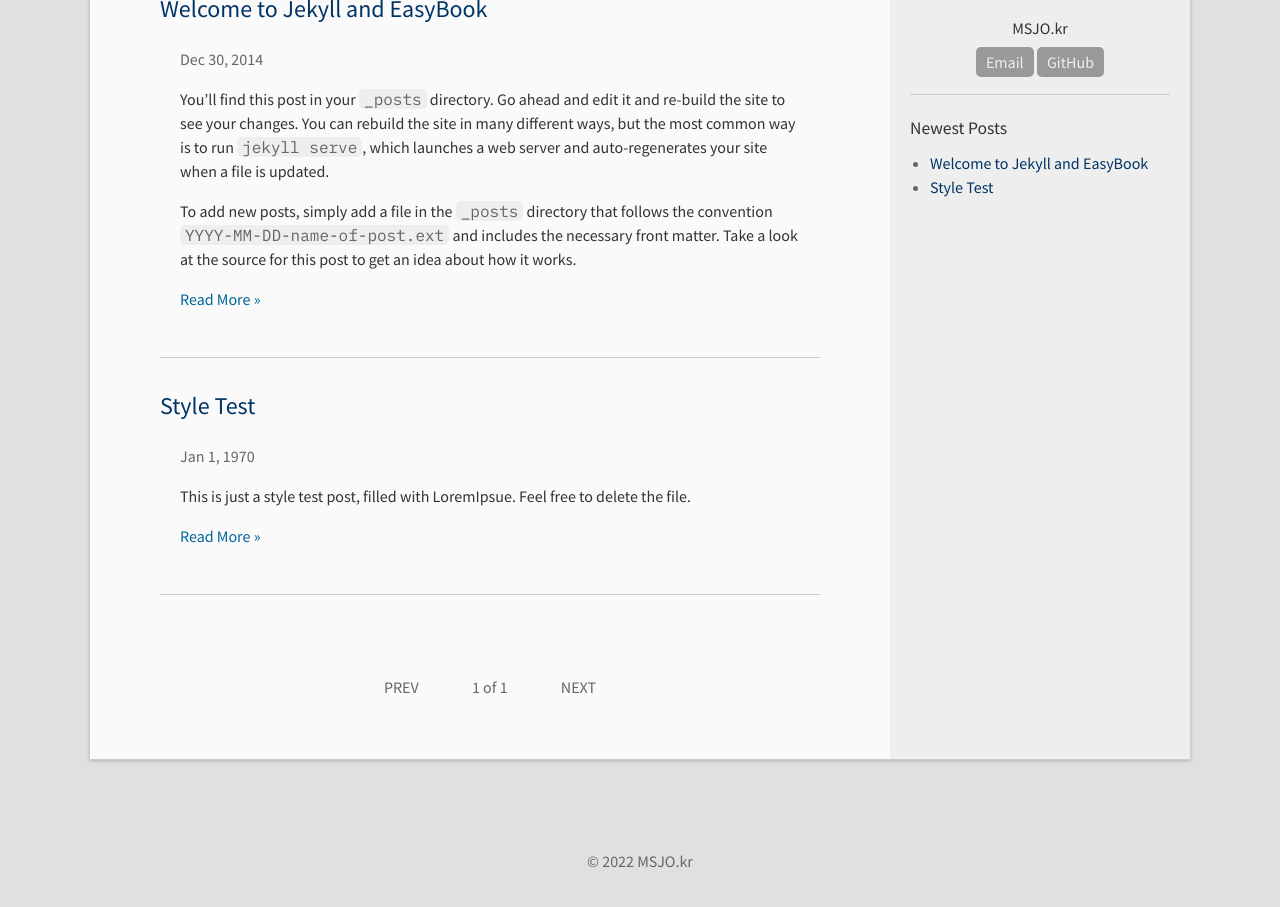
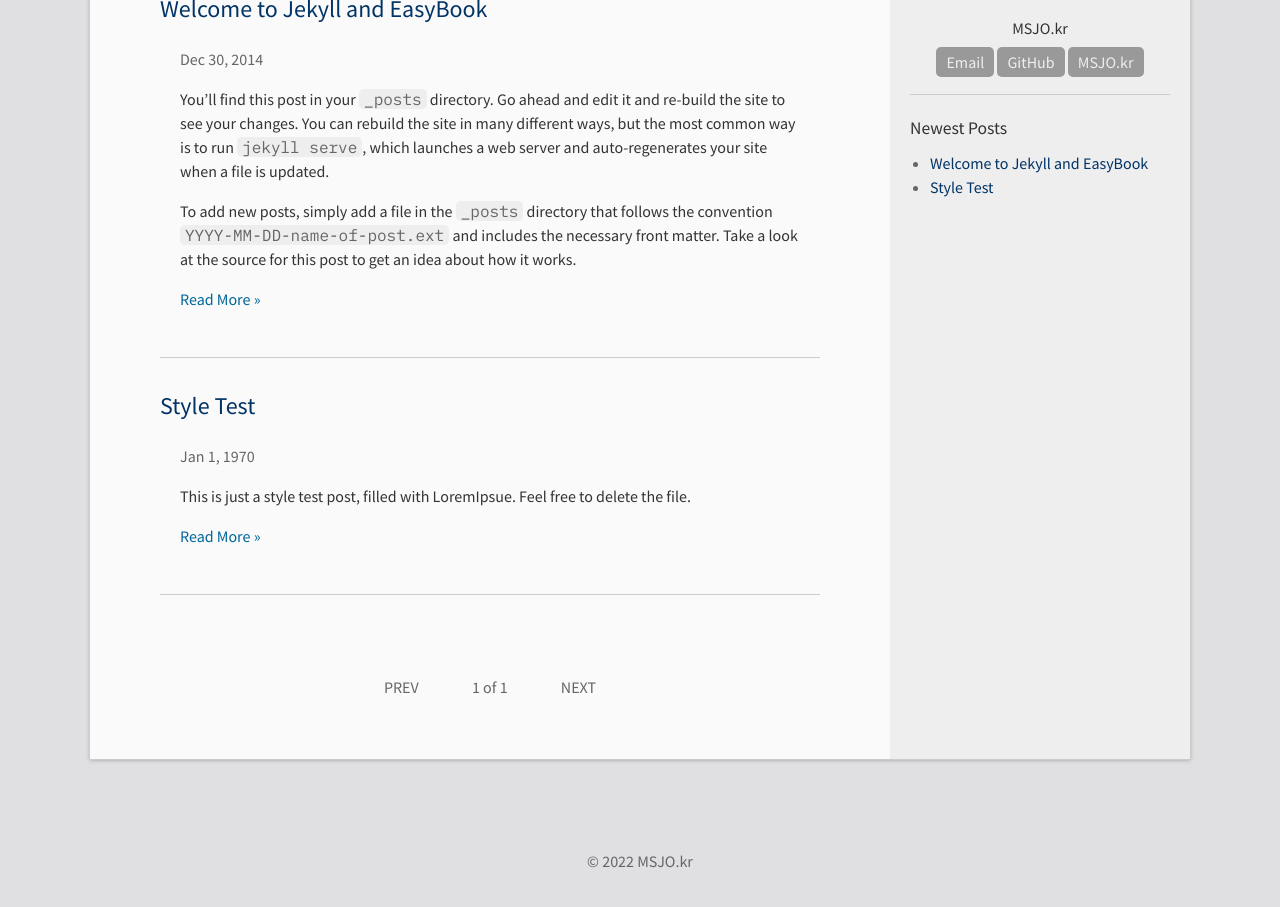
Before and after one commit to DebugJO/rustlang, a Jekyll site: the page built from index.html, in a window 1280 px wide, cut to the strip 261-1194 px from the top of the page. Shown: the top 907 px of the strip. Built offline with Jekyll 4.4.1, drawn with Linux system fonts in a browser that asks for light colours; the list of posts is cut into pages by our own code.

Commit message:
Update sidebar.html

```diff
--- a/_includes/sidebar.html
+++ b/_includes/sidebar.html
@@ -12,6 +12,7 @@
     {% for link in site.profile_links %}
     <a href="{{ link | last }}">{{ link | first }}</a>
     {% endfor %}
+    <a href="https://msjo.kr">MSJO.kr</a>
   </p>
 </div>
 
```
